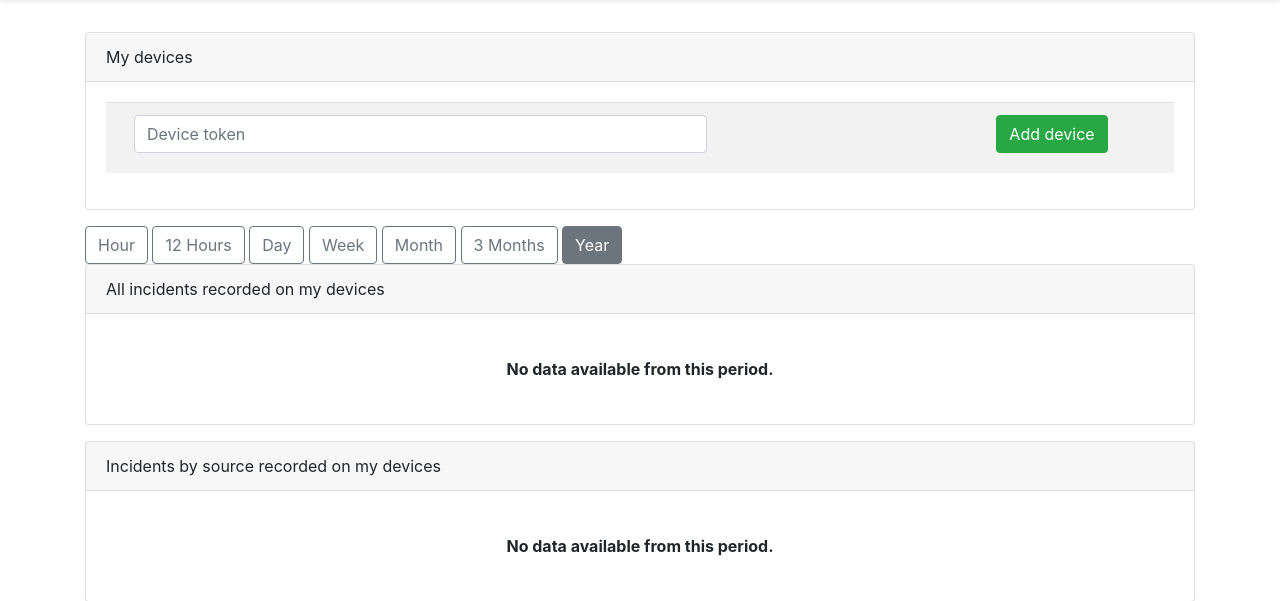
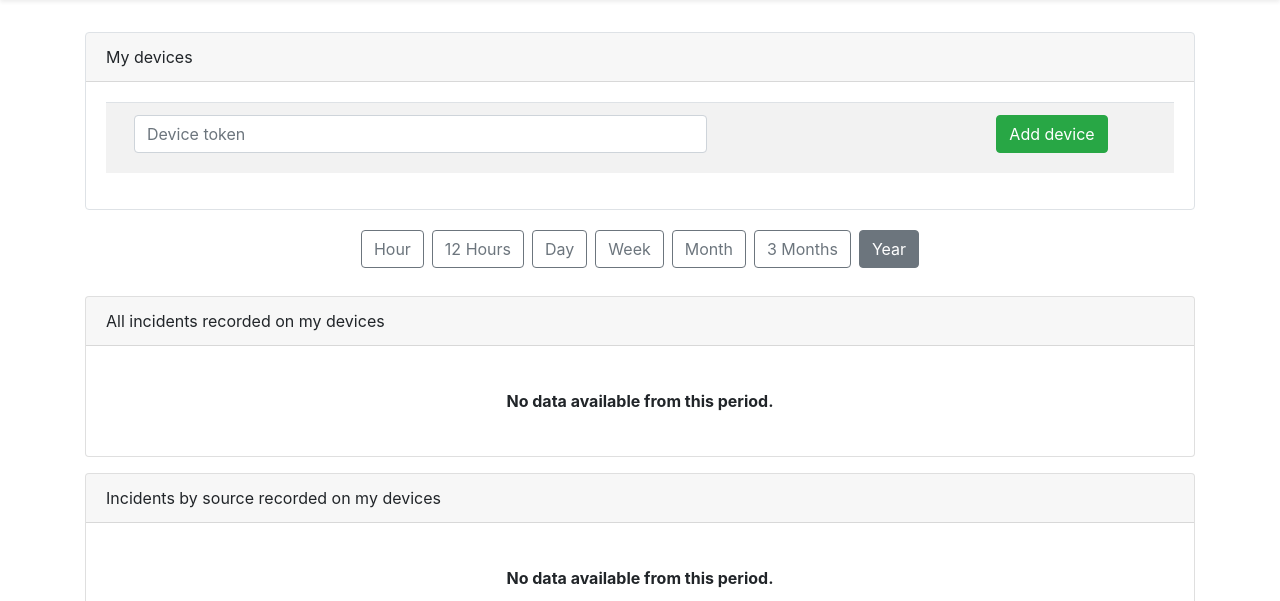
Before and after one commit to turris-cz/sentinel-sview, a Flask app: page /devices/?period=1y in a window 1280 px wide. Shown: the part 56-657 px from the top of the page. Run offline with Flask 2, Linux system fonts and the light colour scheme; some libraries are stand-ins or nearby versions.

Commit message:
Refine period buttons styles

```diff
--- a/sview/templates/_snippets.html
+++ b/sview/templates/_snippets.html
@@ -198,9 +198,9 @@
 
 {%- macro big_period_buttons(resource_names, periods, active_params) -%}
 	<div class="col">
-		<div class="btn-group-toggle sview-big-time-buttons" data-toggle="buttons">
+		<div class="btn-group-toggle pb-4 d-flex flex-row justify-content-center flex-wrap align-items-center" data-toggle="buttons">
 {%		for period, period_params in periods.items() %}
-				<label class="btn btn-outline-secondary js-required">
+				<label class="btn btn-outline-secondary btn js-required m-1">
 					<input type="radio" name="options" autocomplete="off"
 {%					if period==active_params["period"] %}
 							checked
@@ -233,10 +233,10 @@
 {%- macro graph_period_buttons(resource_name, periods, active_params) -%}
 			<div class="container">
 				<div class="row justify-content-end">
-					<div class="col-4">
+					<div class="m-auto mr-md-4">
 						<div class="btn-group btn-group-toggle" data-toggle="buttons">
 {%					for period in periods %}
-							<label class="btn btn-outline-secondary">
+							<label class="btn btn-outline-secondary btn-sm">
 								<input type="radio" name="options" autocomplete="off"
 {%								if period==active_params["period"] %}
 										checked
```
